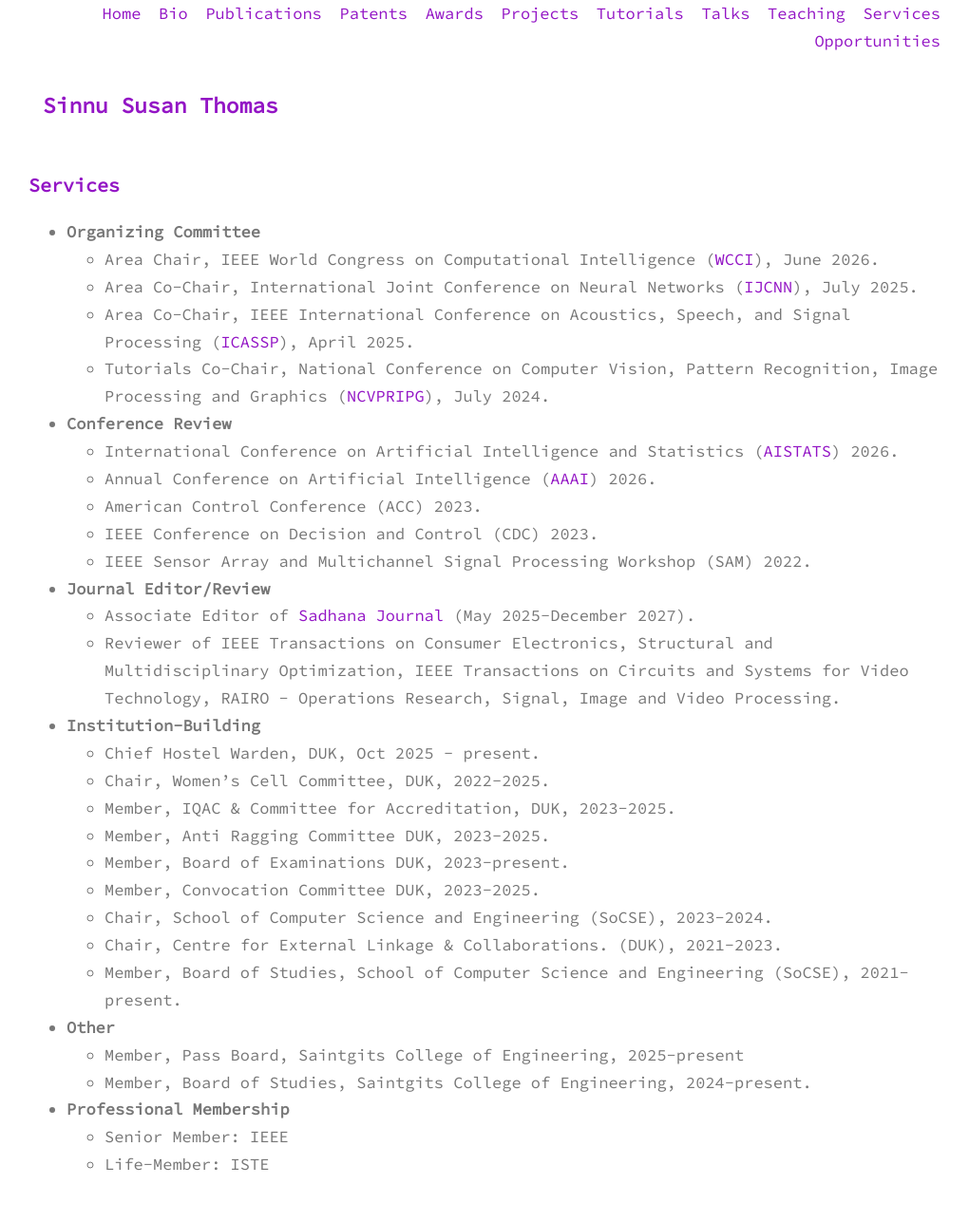
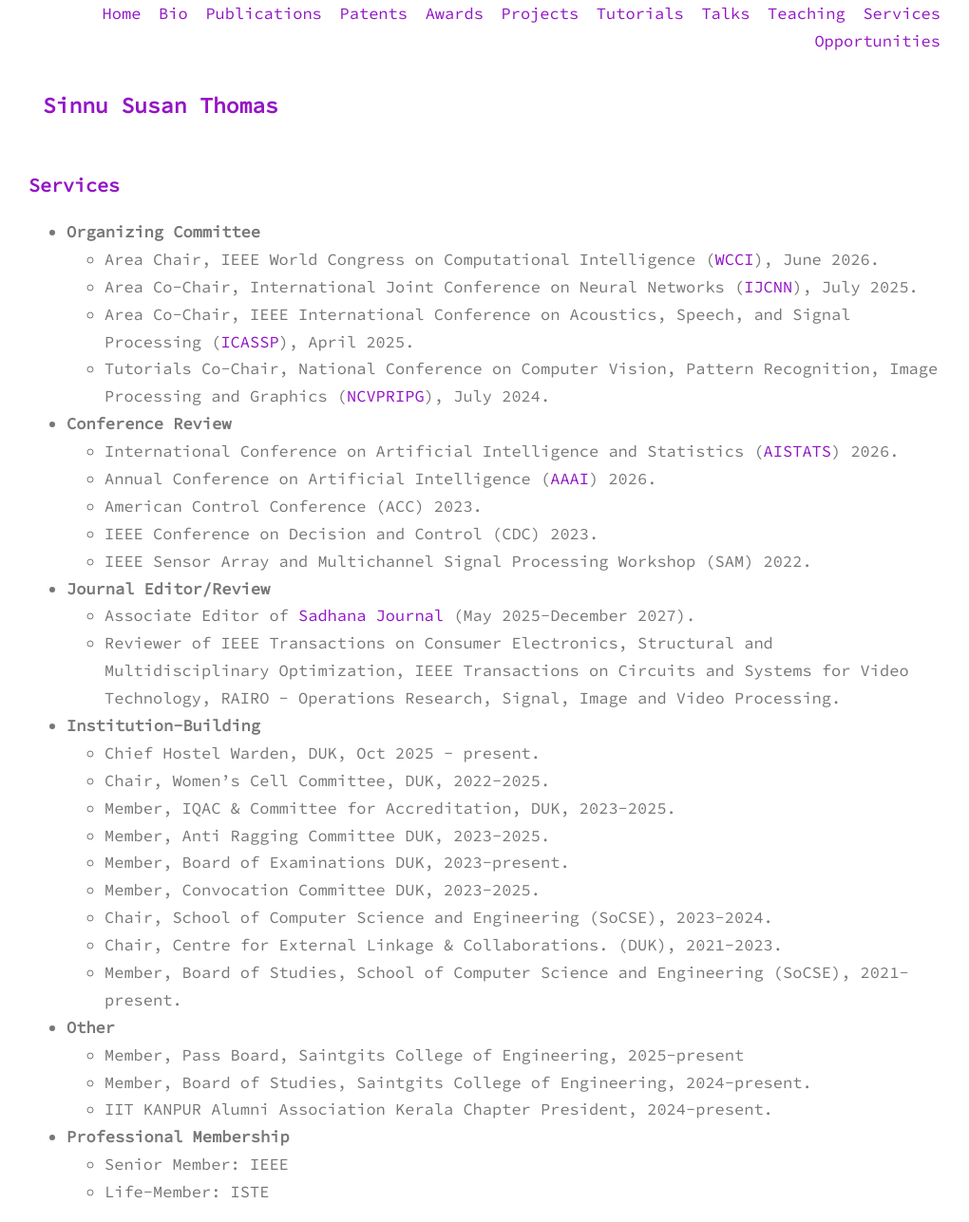
Before and after one commit to sinnuthomas/sinnuthomas.github.io, a Jekyll site: the page built from services.md, in a window 1280 px wide. Shown: the whole page at 95% size, without its empty margins (130-1150 px from the left). Built offline with Jekyll 4.4.1, drawn with Linux system fonts in a browser that asks for light colours; before the commit the page ends 1258 px from its top, so only the background shows below that.

Commit message:
Update services.md

```diff
--- a/services.md
+++ b/services.md
@@ -39,6 +39,7 @@ permalink: /services/
   <br/>
   * Member, Pass Board, Saintgits College of Engineering, 2025-present
   * Member, Board of Studies, Saintgits College of Engineering, 2024-present.
+  * IIT KANPUR Alumni Association Kerala Chapter President, 2024-present.
 
 * **Professional Membership**
   <br/>
```
